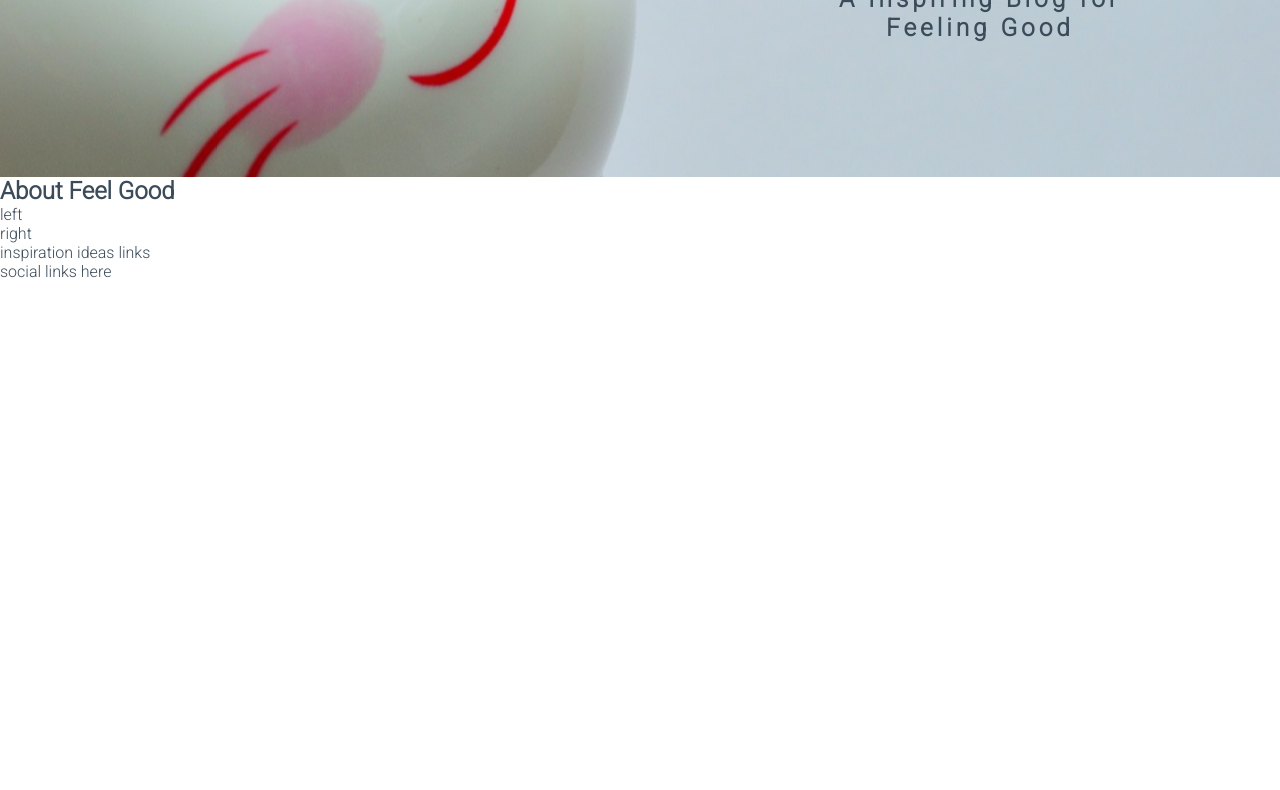
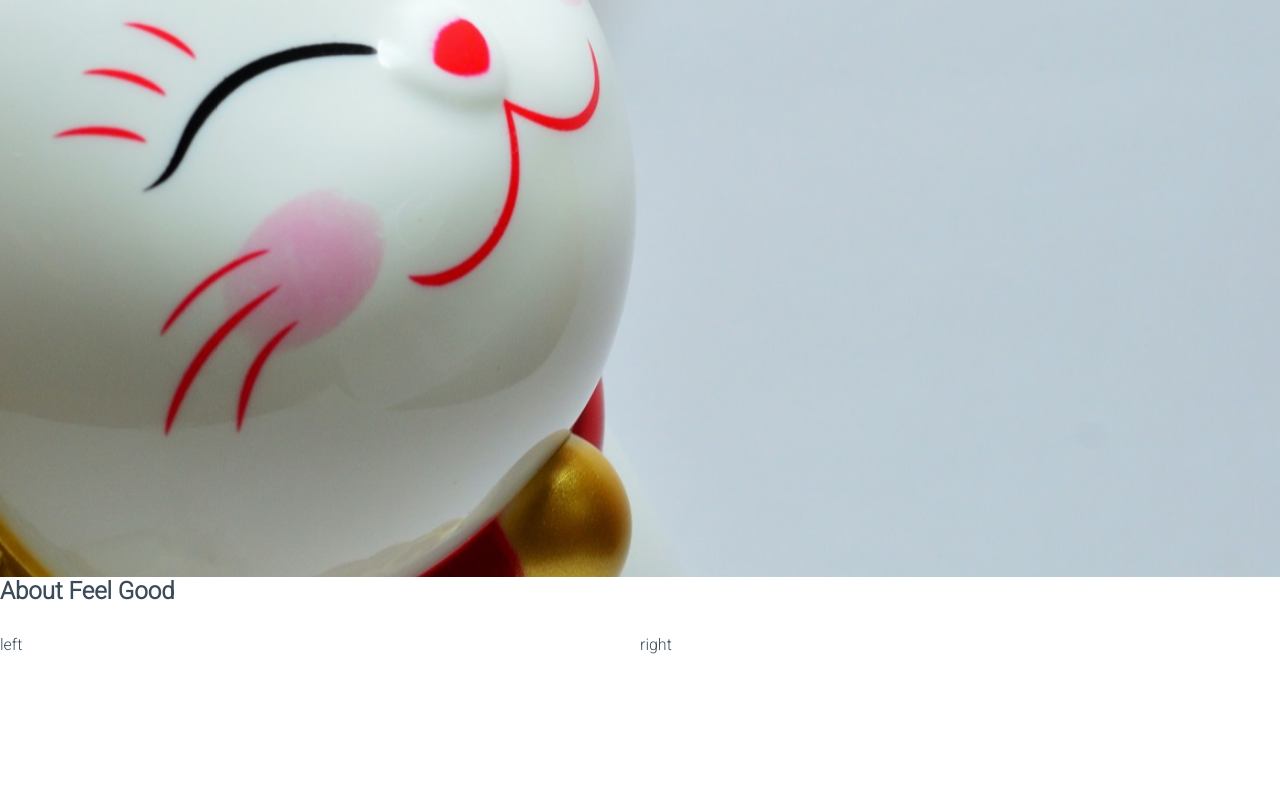
Before and after one commit to JoeYip13/Project-1, a plain HTML site: page index.html in a window 1280 px wide. Shown: the part 1020-1810 px from the top of the page. Before the commit the page ends 1301 px from the top, so only its background shows below. Drawn offline with Linux system fonts and the light colour scheme.

Commit message:
Add structure to About

```diff
--- a/assets/css/style.css
+++ b/assets/css/style.css
@@ -64,14 +64,14 @@ nav{
 /* hero image */
 
 #hero-outer {
-    min-height: 75vh;
+    height: 1000px;
     width: 100%;
     overflow: hidden;
     position: relative;
 }
 
 #hero-image {
-    min-height: 75vh;
+    height: 1000px;
     width: 100%;
     background: url(../images/hero-image.jpg) no-repeat center center;
 
@@ -102,23 +102,31 @@ nav{
     font-family: Roboto, sans-serif;
     text-align: center;
     letter-spacing: 4px;
-
     width: 300px;
-    height: 200px;
-
-    padding-top: 40px;
+    height: 100px;
+    padding: 20px;
     padding-left: 10px;
-
-    background-color: (rgb(178,215,223) .7);
-
-    bottom: 30px;
-    right: 150px;
-
+    background-color: rgba(152, 194, 202, .7);
+    top: 100px;
+    right: 200px;
+    border-radius: 50%;
     position: absolute;
 }
 
 /* About */
 
 #about {
+    height: 1000px;
+}
 
+#left-about {
+    padding-top: 30px;
+    width: 50%;
+    float: left;
 }
+
+#right-about {
+    padding-top: 30px;
+    width: 50%;
+    float: right;
+}
--- a/index.html
+++ b/index.html
@@ -14,7 +14,7 @@
 
 <body>
     <header>
-        <div id="logo"><a href="index.html" ><img src="./assets/images/logo1.png"></a></div>
+        <div id="logo"><a href="index.html" ><img src="./assets/images/logo1.png" alt="feel-good-logo"></a></div>
         <div class="menu-links">
         <nav>
             <ul >
@@ -33,7 +33,7 @@
             <h3>A Inspiring Blog for Feeling Good</h3>
         </div>
     </section>
-    <section id="about">
+    <section id="about"><a href="about"></a>
         <h2>About Feel Good</h2>
         <div id="left-about">left</div>
         <div id="right-about">right</div>
```
